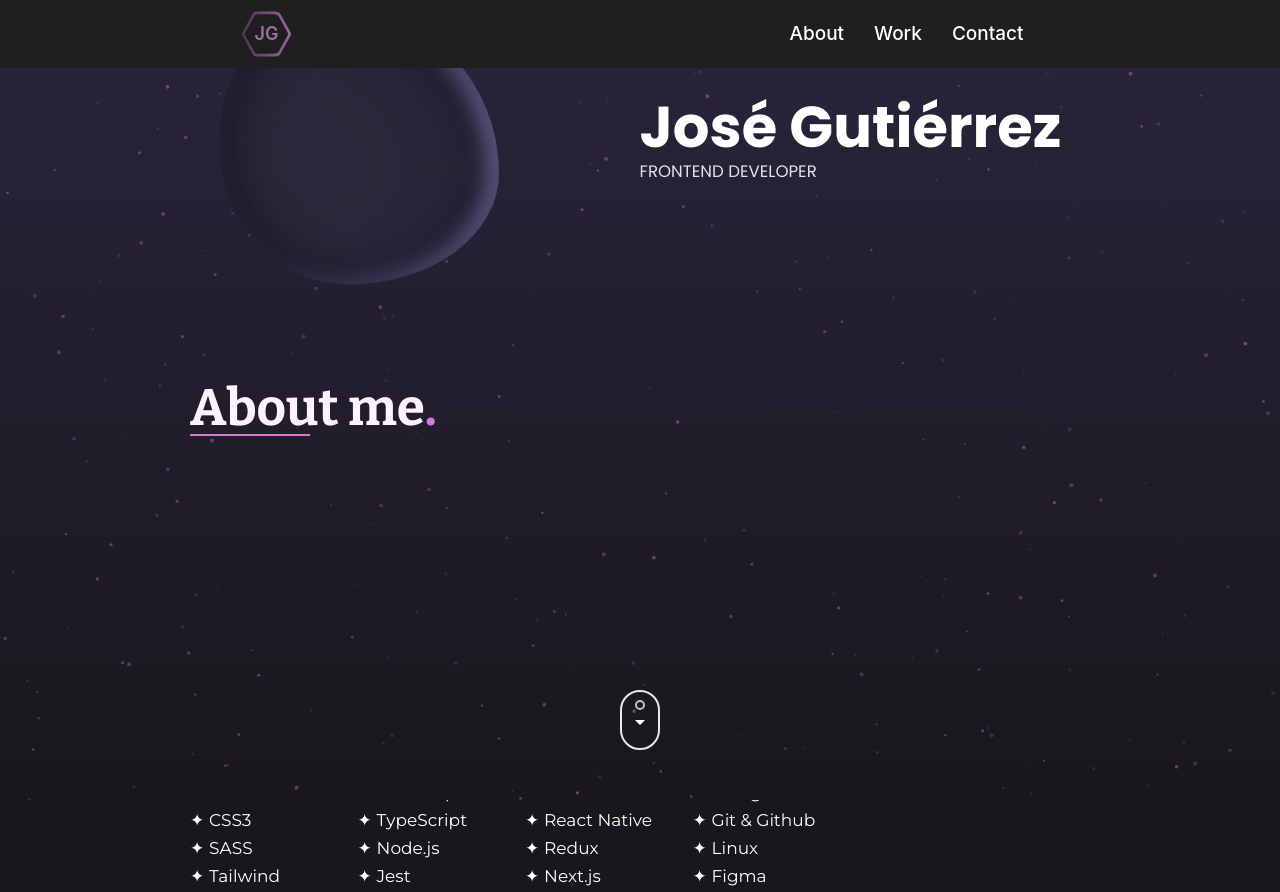
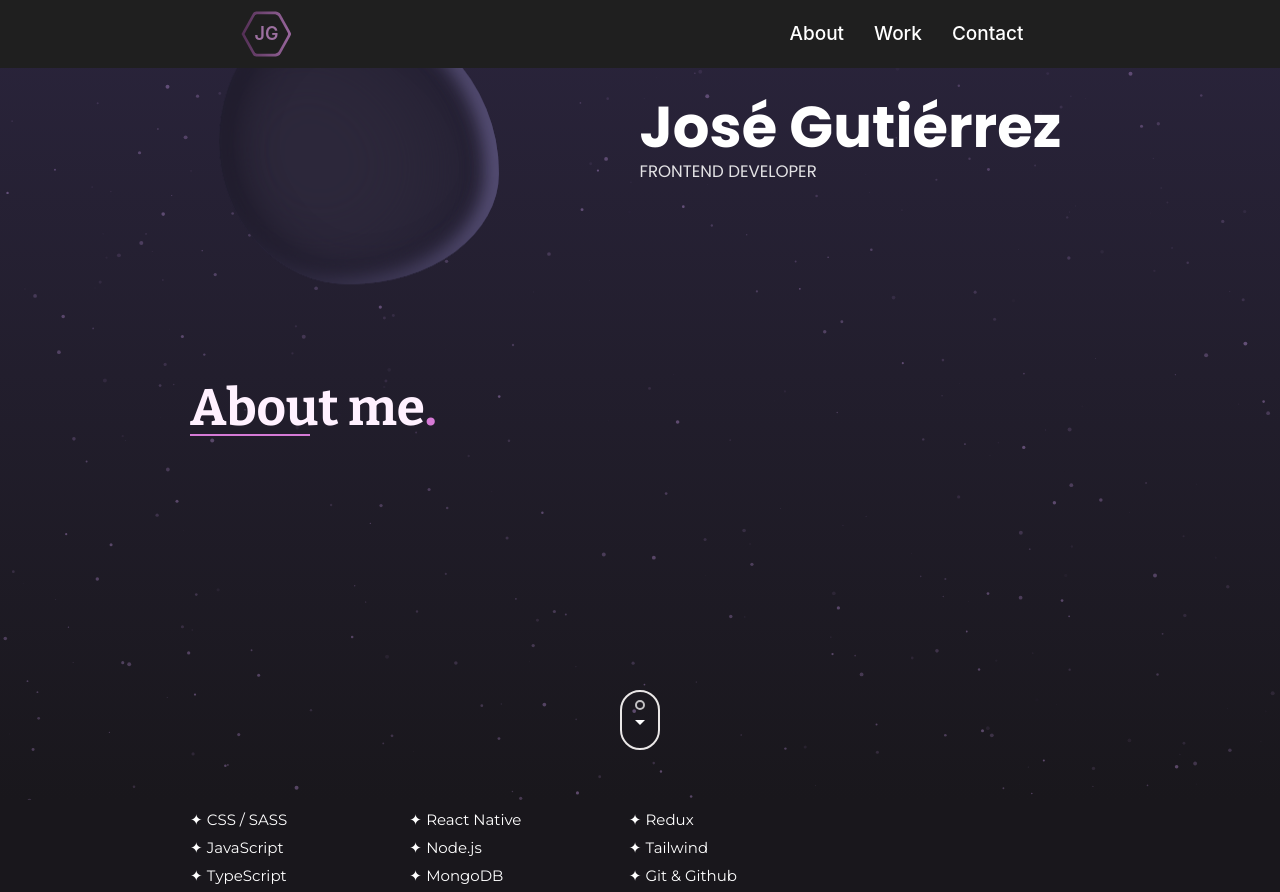
Before and after one commit to josefggx/Portfolio, a React (Vite) app: page / in a window 1280 px wide. Built offline with nearby package versions, Linux system fonts and the light colour scheme.

Commit message:
💄 update: Updated the structure and styling

```diff
--- a/src/components/TechStack/TechStack.scss
+++ b/src/components/TechStack/TechStack.scss
@@ -4,17 +4,18 @@
 
 .techstack__list {
   -moz-column-count: 4;
-  -moz-column-gap: 20px;
+  -moz-column-gap: 4px;
   -webkit-column-count: 4;
-  -webkit-column-gap: 20px;
-  column-count: 4;
-  column-gap: 20px;
+  -webkit-column-gap: 2px;
+  column-count: 3;
+  column-gap: 8px;
 
   .techstack__item {
     list-style-type: square;
     transition: 0.1s;
     list-style: none;
     margin-bottom: 4px;
+    font-size: 1.5rem;
 
     &::before {
       content: '✦ ';
--- a/src/components/TechStack/TechStack.tsx
+++ b/src/components/TechStack/TechStack.tsx
@@ -3,24 +3,20 @@ import './TechStack.scss';
 export const TechStack = () => {
   return (
     <>
-      <h2 className="techstack__title">Tech Stack:</h2>
+      <h3 className="techstack__title">Tech Stack:</h3>
       <ul className="techstack__list">
         <li className="techstack__item">HTML5</li>
-        <li className="techstack__item">CSS3</li>
-        <li className="techstack__item">SASS</li>
-        <li className="techstack__item">Tailwind</li>
+        <li className="techstack__item">CSS / SASS</li>
         <li className="techstack__item">JavaScript</li>
         <li className="techstack__item">TypeScript</li>
-        <li className="techstack__item">Node.js</li>
-        <li className="techstack__item">Jest</li>
         <li className="techstack__item">ReactJS</li>
         <li className="techstack__item">React Native</li>
+        <li className="techstack__item">Node.js</li>
+        <li className="techstack__item">MongoDB</li>
+        <li className="techstack__item">Next.js</li>
         <li className="techstack__item">Redux</li>
-        <li className="techstack__item">Next.js</li>
-        <li className="techstack__item">MongoDB</li>
+        <li className="techstack__item">Tailwind</li>
         <li className="techstack__item">Git & Github</li>
-        <li className="techstack__item">Linux</li>
-        <li className="techstack__item">Figma</li>
       </ul>
     </>
   );
```
